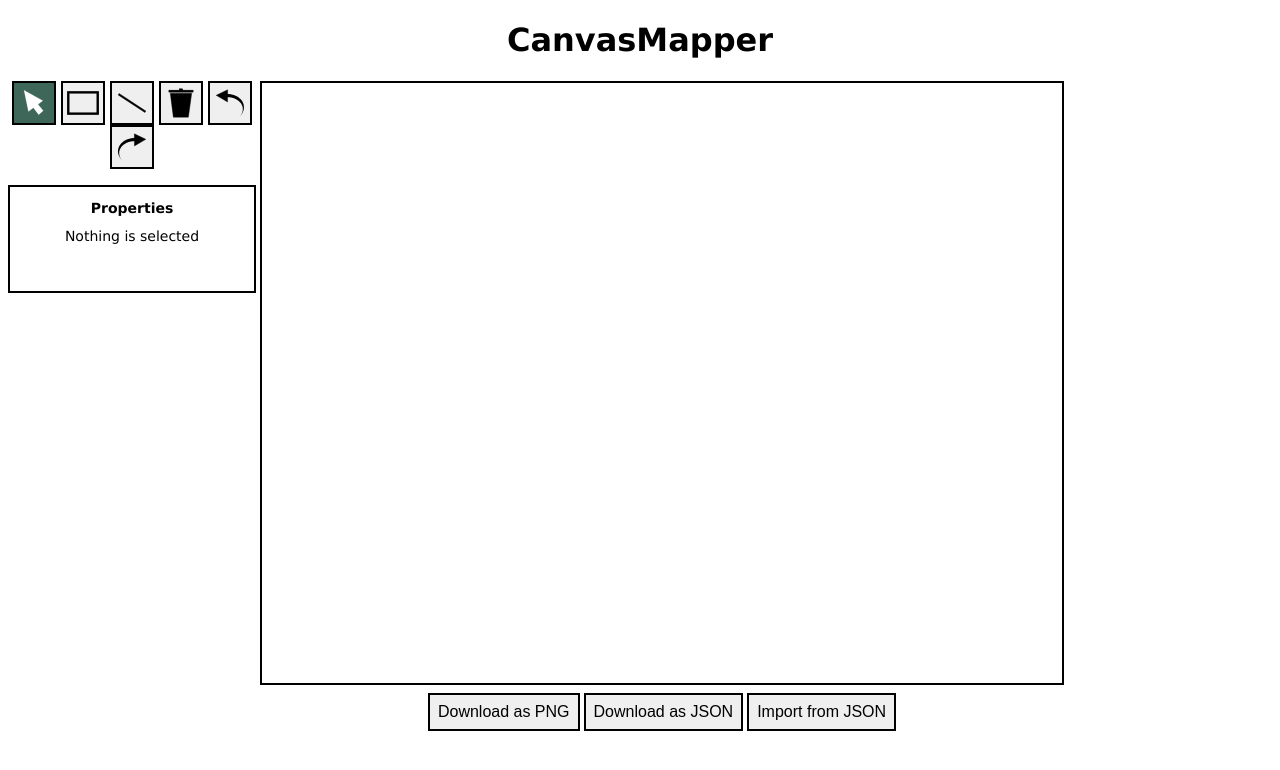
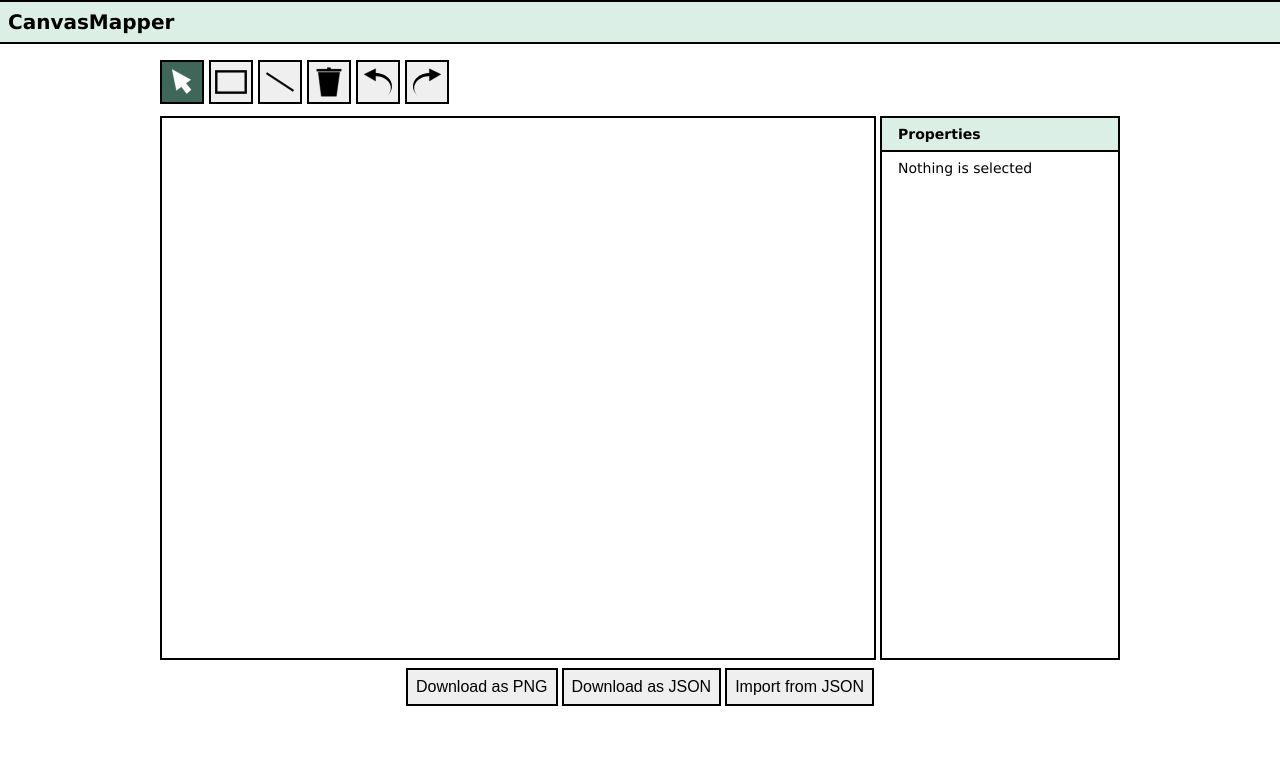
Before and after one commit to kmsolomon/CanvasMapper, a website built with Vite: page index.html in a window 1280 px wide. Built offline with nearby package versions, Linux system fonts and the light colour scheme.

Commit message:
Styling changes to allow for use in mobile/tablet

```diff
--- a/index.html
+++ b/index.html
@@ -2,14 +2,16 @@
 <html>
   <head>
     <meta charset="UTF-8" />
+    <meta name="viewport" content="width=device-width, initial-scale=1" />
     <title>CanvasMapper</title>
     <link type="text/css" rel="stylesheet" href="/src/styles/main.css" />
   </head>
   <body>
-    <div class="header">
+    <header>
       <h1>CanvasMapper</h1>
-    </div>
+    </header>
     <main class="content">
+      <div class="main-grid">
         <div class="tools">
           <div class="toolbar">
             <button
@@ -38,13 +40,19 @@
             <button id="undoBtn" class="btn" aria-label="Undo"></button>
             <button id="redoBtn" class="btn" aria-label="Redo"></button>
           </div>
+        </div>
+        <div class="canvas-mapper">
+          <div class="canvas-wrapper">
+            <canvas id="workspace"
+              >A space for drawing a map of connected stations</canvas
+            >
+          </div>
+        </div>
         <div id="properties">
           <h2>Properties</h2>
           <div id="propdiv">Nothing is selected</div>
         </div>
       </div>
-      <div class="canvasMap">
-        <canvas id="workspace"></canvas>
       <div id="importExportOptions">
         <button id="downloadPNG" type="button" download="canvasMap.png">
           Download as PNG
@@ -59,7 +67,6 @@
           name="jsonFile"
           accept="application/json"
         />
-        </div>
       </div>
     </main>
 
--- a/src/js/main.js
+++ b/src/js/main.js
@@ -50,6 +50,15 @@ function setupListeners(cm) {
         e.target.value = "";
       }
     });
+
+  window.addEventListener("resize", function (e) {
+    const canvas = document.getElementById("workspace");
+    canvas.width = canvas.clientWidth;
+    canvas.height = canvas.clientHeight;
+    cm.canvas.width = canvas.clientWidth;
+    cm.canvas.height = canvas.clientHeight;
+    cm.canvas.valid = false;
+  });
 
   /***  Canvas Listeners  ***/
   // fixes double clicking causing text not on canvas to get selected // TODO -- later verify if still needed
@@ -185,10 +194,9 @@ function setupListeners(cm) {
 }
 
 function initCanvas() {
-  // TODO Would be nice to be able to resize the canvas later
   const canvas = document.getElementById("workspace");
-  canvas.setAttribute("width", "800");
-  canvas.setAttribute("height", "600");
+  canvas.width = canvas.clientWidth;
+  canvas.height = canvas.clientHeight;
   return new CanvasState(canvas);
 }
 
--- a/src/js/state.js
+++ b/src/js/state.js
@@ -113,6 +113,14 @@ export default class CanvasState {
 
   set connecting(b) {
     this.#connecting = b;
+  }
+
+  set width(w) {
+    this.#width = w;
+  }
+
+  set height(h) {
+    this.#height = h;
   }
 
   addShape(shape) {
--- a/src/styles/main.css
+++ b/src/styles/main.css
@@ -1,3 +1,17 @@
+:root {
+  --border: 2px solid #000;
+}
+
+*,
+*::before,
+*::after {
+  box-sizing: border-box;
+}
+
+* {
+  margin: 0;
+}
+
 body {
   font-family: Verdana, Arial, Helvetica, sans-serif;
   text-align: center;
@@ -5,20 +19,69 @@ body {
 }
 
 main {
+  margin: 1rem 0.5rem;
   display: flex;
+  flex-direction: column;
+}
+
+header {
+  padding: 0.5rem;
+  background-color: #dcefe6;
+  text-align: left;
+  border: var(--border);
+  border-left: none;
+  border-right: none;
+}
+
+h1 {
+  font-size: 1.25rem;
+}
+
+.main-grid {
   display: grid;
-  grid-template-columns: 1fr auto 1fr;
+  grid-template-areas:
+    "top"
+    "left"
+    "right";
   justify-content: center;
   gap: 4px;
 }
 
-.canvasMapper {
-  grid-column-start: 2;
+@media screen and (min-width: 768px) {
+  .main-grid {
+    grid-template-columns: 5fr 1fr;
+    grid-template-rows: auto 1fr;
+    grid-template-areas:
+      "top top"
+      "left right";
+  }
+}
+
+@media screen and (min-width: 1200px) {
+  .main-grid {
+    max-width: 75vw;
+    min-height: 75vh;
+    margin: 0 auto;
+  }
+}
+
+.canvas-mapper {
+  grid-area: left;
+}
+
+.canvas-wrapper {
+  display: block;
+  margin: auto;
+  height: 100%;
+  min-height: 400px;
 }
 
 #workspace {
-  border: 2px solid #000;
+  border: var(--border);
   display: block;
+  width: 100%;
+  min-height: 300px;
+  height: 100%;
   margin-left: auto;
   margin-right: auto;
   padding-left: 0;
@@ -34,7 +97,7 @@ main {
  **********/
 
 button {
-  border: 2px solid #000;
+  border: var(--border);
   padding: 0.5rem;
   font-size: 1rem;
 }
@@ -58,19 +121,28 @@ button:active {
 
 #importExportOptions {
   display: flex;
+  flex-direction: column;
   justify-content: center;
   gap: 4px;
-  margin: 0.5rem;
+  margin: 0.5rem 0;
+}
+
+@media screen and (min-width: 500px) {
+  #importExportOptions {
+    flex-direction: row;
+  }
 }
 
 /***********
  *  Toolbar
  ***********/
 .tools {
+  grid-area: top;
   display: flex;
   flex-direction: column;
-  align-items: flex-end;
+  align-items: start;
   row-gap: 1rem;
+  margin: 0 0 0.5rem 0;
 }
 
 .toolbar .btn {
@@ -132,22 +204,38 @@ button:active {
  **********/
 
 #properties {
-  border: 2px solid #000;
+  grid-area: right;
+  border: var(--border);
   font-size: 0.875rem;
   min-height: 100px;
-  padding: 2px;
   min-width: 240px;
+  text-align: left;
 }
 
 #properties h2 {
   font-size: 0.875rem;
   font-weight: 600;
+  padding: 0.5rem 1rem;
+  background-color: #dcefe6;
+  border-bottom: var(--border);
+}
+
+#propdiv {
+  padding: 0.5rem 1rem;
 }
 
 .input-group {
   display: flex;
   flex-direction: column;
   align-items: flex-start;
-  padding: 5px 25px;
-  gap: 5px;
+  padding: 0.5rem 0;
+  gap: 0.25rem;
 }
+
+input[type="text"],
+input[type="number"] {
+  border: var(--border);
+  min-height: 1.875rem;
+  padding: 4px;
+  font-size: 1rem;
+}
```
Lines whose indentation alone changed are shown as unchanged.
